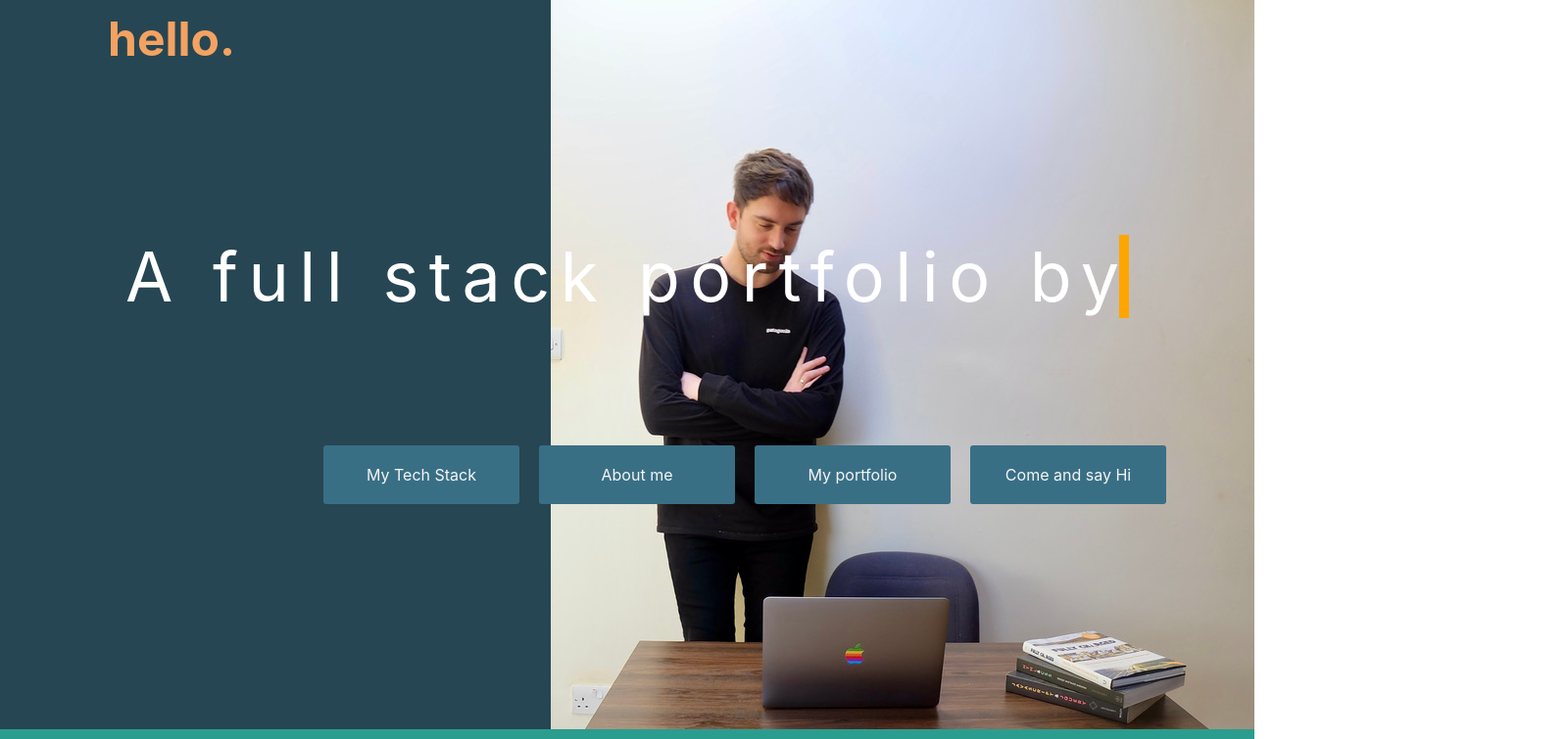
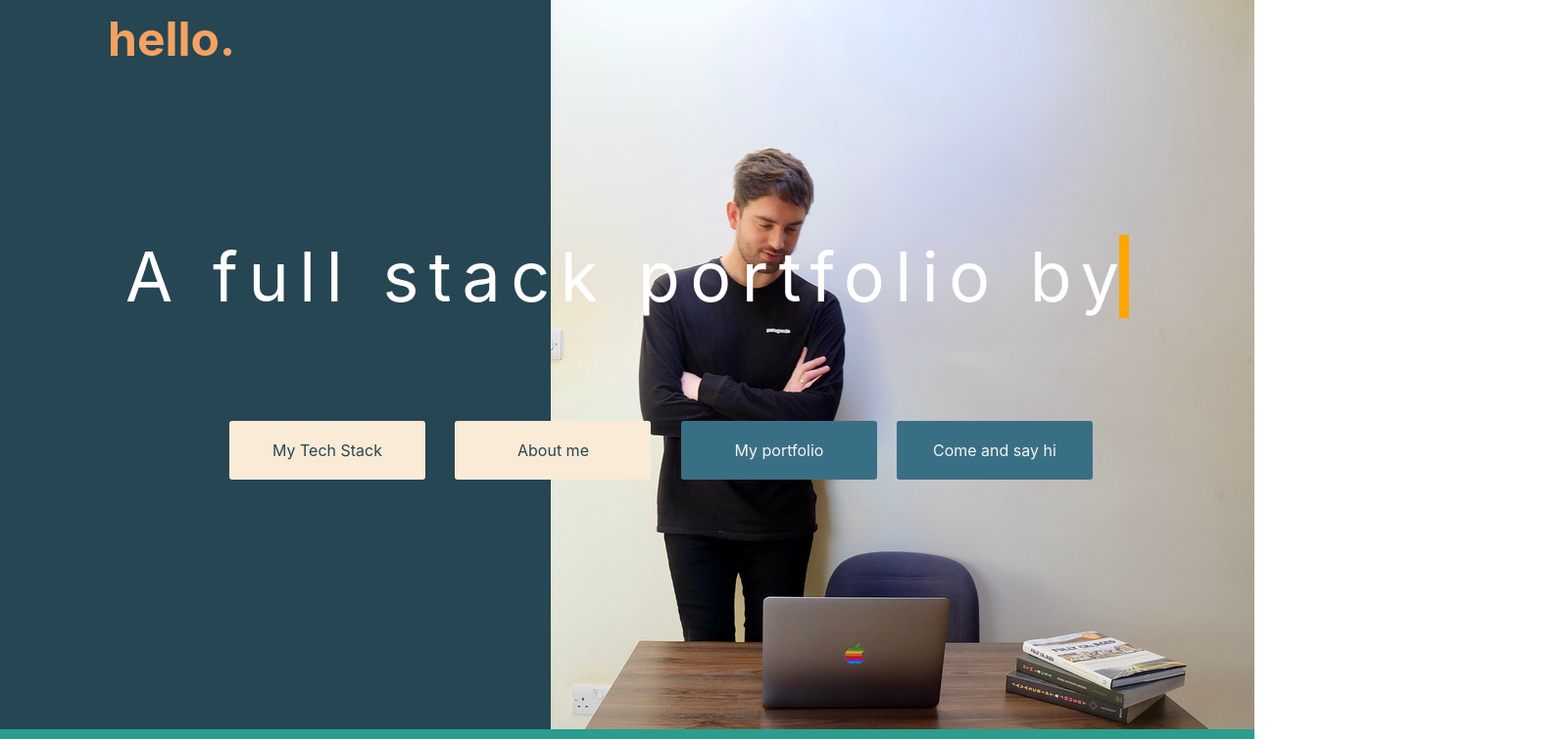
Before and after one commit to Alexthespaceman/alex-tristram-portfolio.github.io, a React (Create React App) app: page / in a window 1280 px wide. Shown: the top 755 px of the page at 98% size, 1600 px wide, since content can reach past the window. Built offline with nearby package versions, Linux system fonts and the light colour scheme.

Commit message:
add style to landing screen buttons and change width of message box on contact page

```diff
--- a/src/App.css
+++ b/src/App.css
@@ -847,6 +847,25 @@ textarea {
   }
 }
 
+/*   SCREEN SIZE 13INC   */
+
+@media (min-width: 801px) and (max-width: 1440px) {
+  .but {
+    position: absolute;
+    left: 17.5%;
+    top: 35%;
+    width: 80%;
+  }
+
+  #input-message {
+    width: 27%;
+  }
+  .left {
+    background-color: antiquewhite;
+    color: #264653;
+  }
+}
+
 @media (max-width: 1000px) {
   a.big-button {
     /* color: var(--colorShadeC);
--- a/src/components/WelcomePage.jsx
+++ b/src/components/WelcomePage.jsx
@@ -20,7 +20,7 @@ function WelcomePage(props) {
             // className="some-class"
             activeClass="active"
           >
-            <button className="but1">My Tech Stack</button>
+            <button className="but1 left">My Tech Stack</button>
           </Link>
 
           <Link
@@ -31,7 +31,7 @@ function WelcomePage(props) {
             // className="some-class"
             // activeClass="active"
           >
-            <button className="but1">About me</button>
+            <button className="but1 left">About me</button>
           </Link>
 
           <Link
@@ -42,7 +42,7 @@ function WelcomePage(props) {
             // className="some-class"
             // activeClass="active"
           >
-            <button className="but1">My portfolio</button>
+            <button className="but1 ">My portfolio</button>
           </Link>
           <Link
             to="contact"
@@ -52,7 +52,7 @@ function WelcomePage(props) {
             // className="some-class"
             // activeClass="active"
           >
-            <button className="but1">Come and say Hi</button>
+            <button className="but1 ">Come and say hi</button>
           </Link>
         </nav>
       </div>
```
